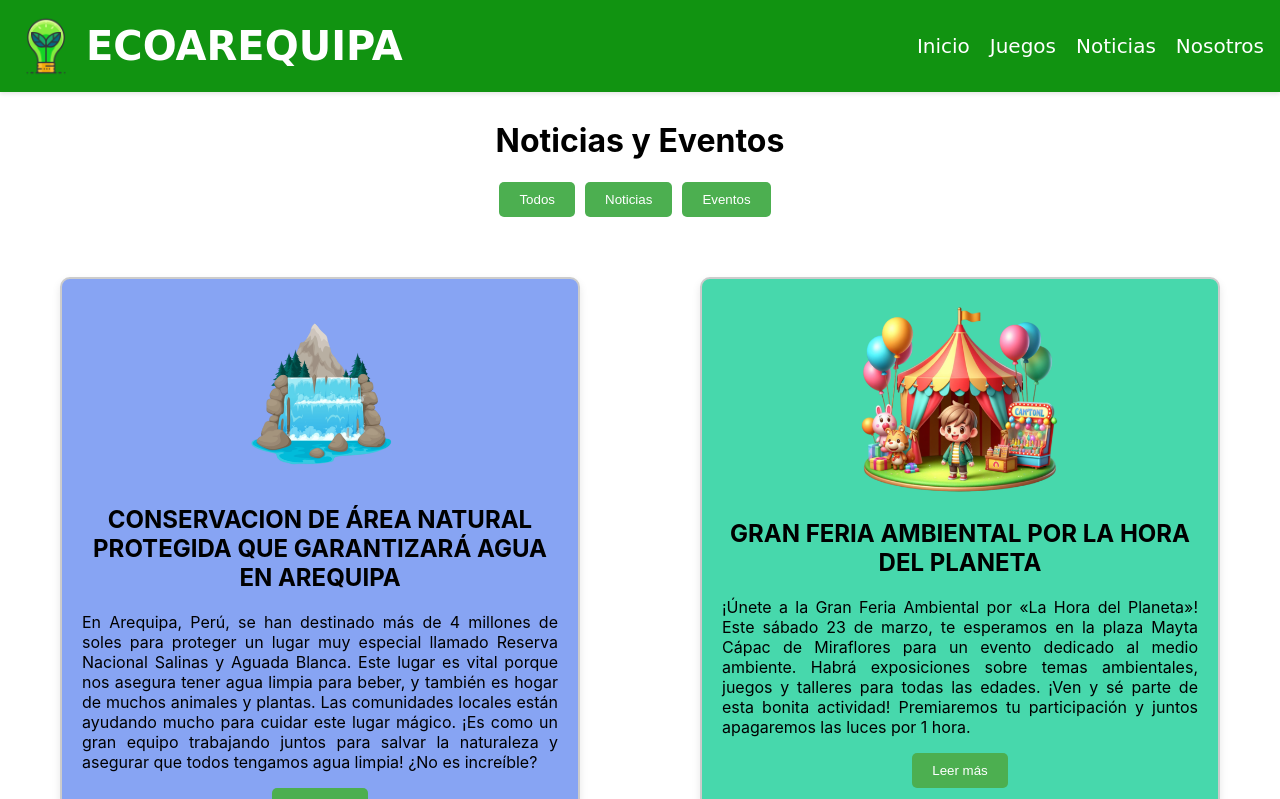
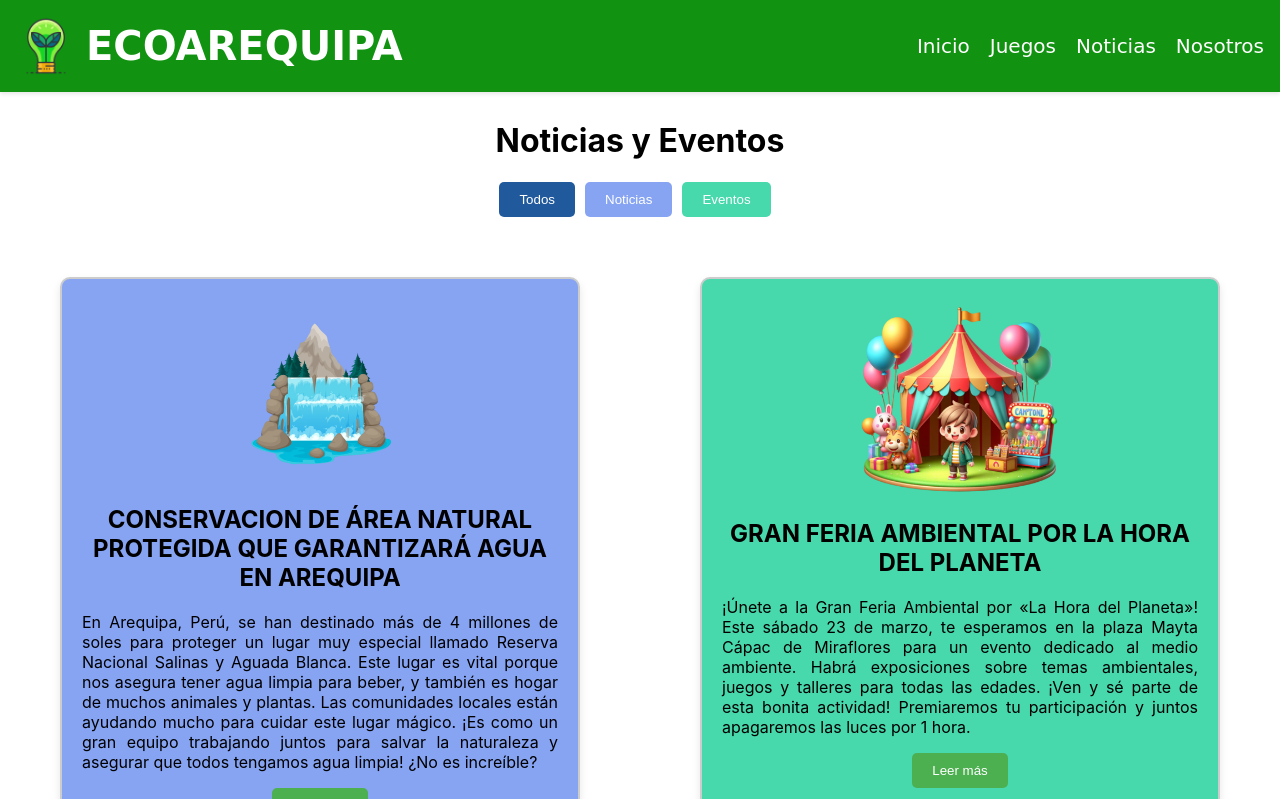
Before and after one commit to EddieCodder/EcoArequipa, a React (Create React App) app in the folder ecoarequipa/: page /noticias in a window 1280 px wide. Shown: the top 799 px of the page. Built offline with nearby package versions, Linux system fonts and the light colour scheme.

Commit message:
Cambio de color a los botones

```diff
--- a/ecoarequipa/src/pages/noticias.js
+++ b/ecoarequipa/src/pages/noticias.js
@@ -33,8 +33,8 @@ const Noticias = () => {
       <h1>Noticias y Eventos</h1>
       <div>
         <button className="filtro-boton" onClick={() => filtrarPublicaciones('todos')}>Todos</button>
-        <button className="filtro-boton" onClick={() => filtrarPublicaciones('noticia')}>Noticias</button>
-        <button className="filtro-boton" onClick={() => filtrarPublicaciones('evento')}>Eventos</button>
+        <button className="filtro-boton-noticia" onClick={() => filtrarPublicaciones('noticia')}>Noticias</button>
+        <button className="filtro-boton-evento" onClick={() => filtrarPublicaciones('evento')}>Eventos</button>
       </div>
       <div className="publicaciones-grid">
         {publicacionesFiltradas.map(publicacion => (
--- a/ecoarequipa/src/styles.css
+++ b/ecoarequipa/src/styles.css
@@ -400,7 +400,29 @@ code {
 }
 
 .filtro-boton {
-  background-color: #4CAF50; /* Color verde */
+  background-color: #215a9c; /* Color verde */
+  color: white; /* Texto en color blanco para contraste */
+  border: none; /* Sin borde */
+  margin-right: 10px;
+  border-radius: 5px; /* Bordes redondeados */
+  padding: 10px 20px; /* Espaciado interno */
+  cursor: pointer; /* Cursor en forma de mano al pasar por encima */
+  transition: background-color 0.3s, transform 0.3s; /* Transición suave al cambiar de estado */
+}
+
+.filtro-boton-evento {
+  background-color: #47d8ac;; /* Color verde */
+  color: white; /* Texto en color blanco para contraste */
+  border: none; /* Sin borde */
+  margin-right: 10px;
+  border-radius: 5px; /* Bordes redondeados */
+  padding: 10px 20px; /* Espaciado interno */
+  cursor: pointer; /* Cursor en forma de mano al pasar por encima */
+  transition: background-color 0.3s, transform 0.3s; /* Transición suave al cambiar de estado */
+}
+
+.filtro-boton-noticia {
+  background-color: #87a4f3;/* Color verde */
   color: white; /* Texto en color blanco para contraste */
   border: none; /* Sin borde */
   margin-right: 10px;
```
